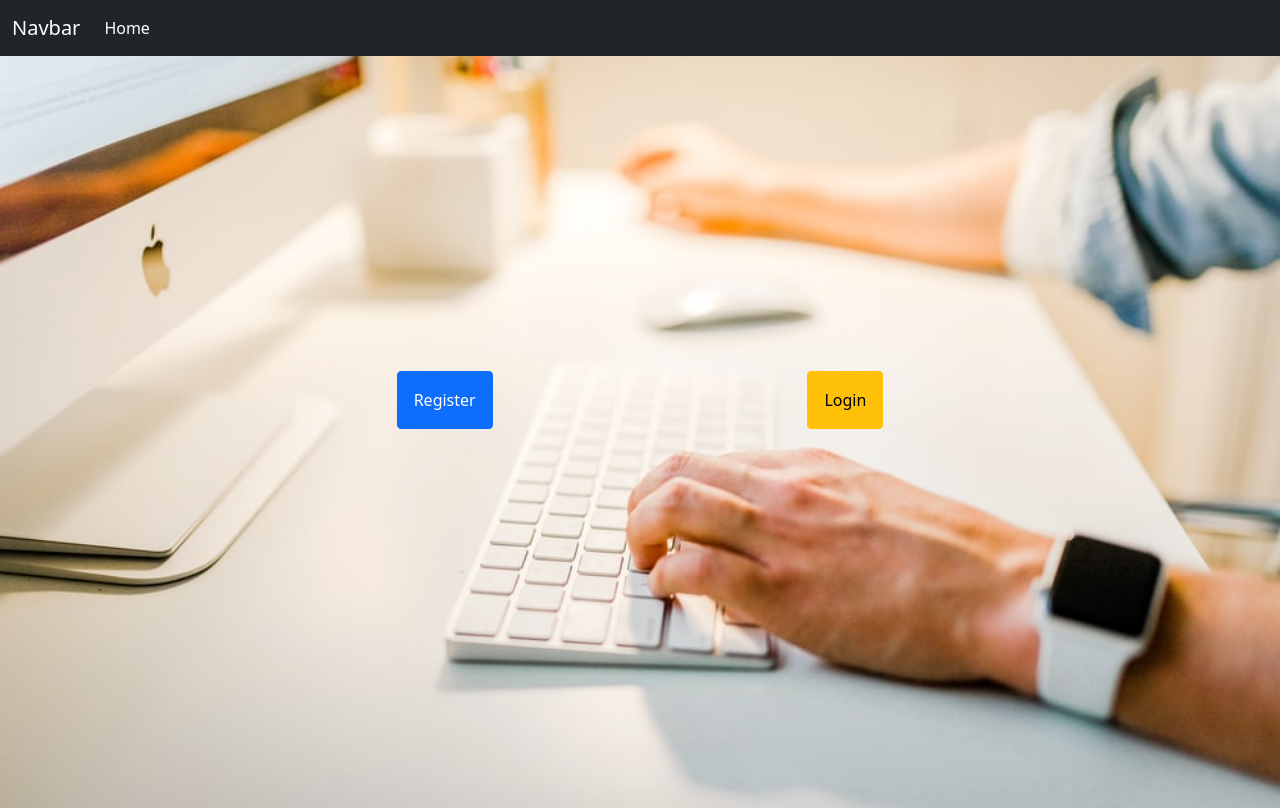
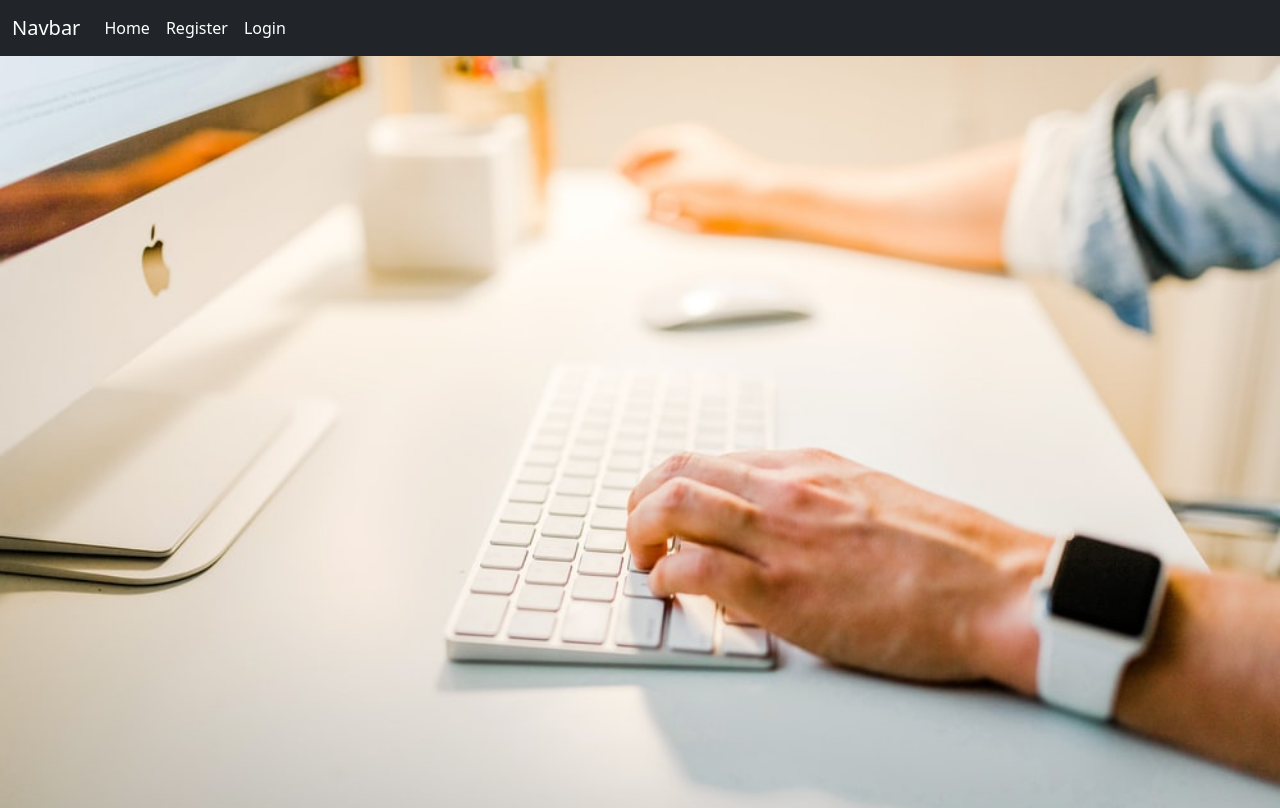
Before and after one commit to Utsavch189/Market, a Django app: page / in a window 1280 px wide. Run offline with Django 3.2, Linux system fonts and the light colour scheme.

```diff
--- a/templates/home.html
+++ b/templates/home.html
@@ -7,8 +7,7 @@
 <div class="main">
     <div class="container button">
 
-        <a href="register/" <button class="btn btn-primary p-3">Register</button></a>
-        <a href="login/"> <button class="btn btn-warning p-3">Login</button></a>
+
 
     </div>
 
--- a/templates/navbar.html
+++ b/templates/navbar.html
@@ -11,7 +11,12 @@
           <li class="nav-item">
             <a class="nav-link active" aria-current="page" href="/">Home</a>
           </li>
-
+          <li class="nav-item">
+            <a class="nav-link active" aria-current="page" href="/register/">Register</a>
+          </li>
+          <li class="nav-item">
+            <a class="nav-link active" aria-current="page" href="/login/">Login</a>
+          </li>
         </ul>
   </nav>
 
@@ -31,10 +36,10 @@
           </li>
 
           <li class="nav-item">
-            <a class="nav-link active" aria-current="page" href="administrator/pendings/">Pending Requests</a>
+            <a class="nav-link active" aria-current="page" href="/administrator/pendings/">Pending Requests</a>
           </li>
           <li class="nav-item">
-            <a class="nav-link active" aria-current="page" href="administrator/approveusers/">Approved Users</a>
+            <a class="nav-link active" aria-current="page" href="/administrator/approveusers/">Approved Users</a>
           </li>
           <li class="nav-item">
             <a class="nav-link active" aria-current="page" href="/logout/">Logout</a>
```
